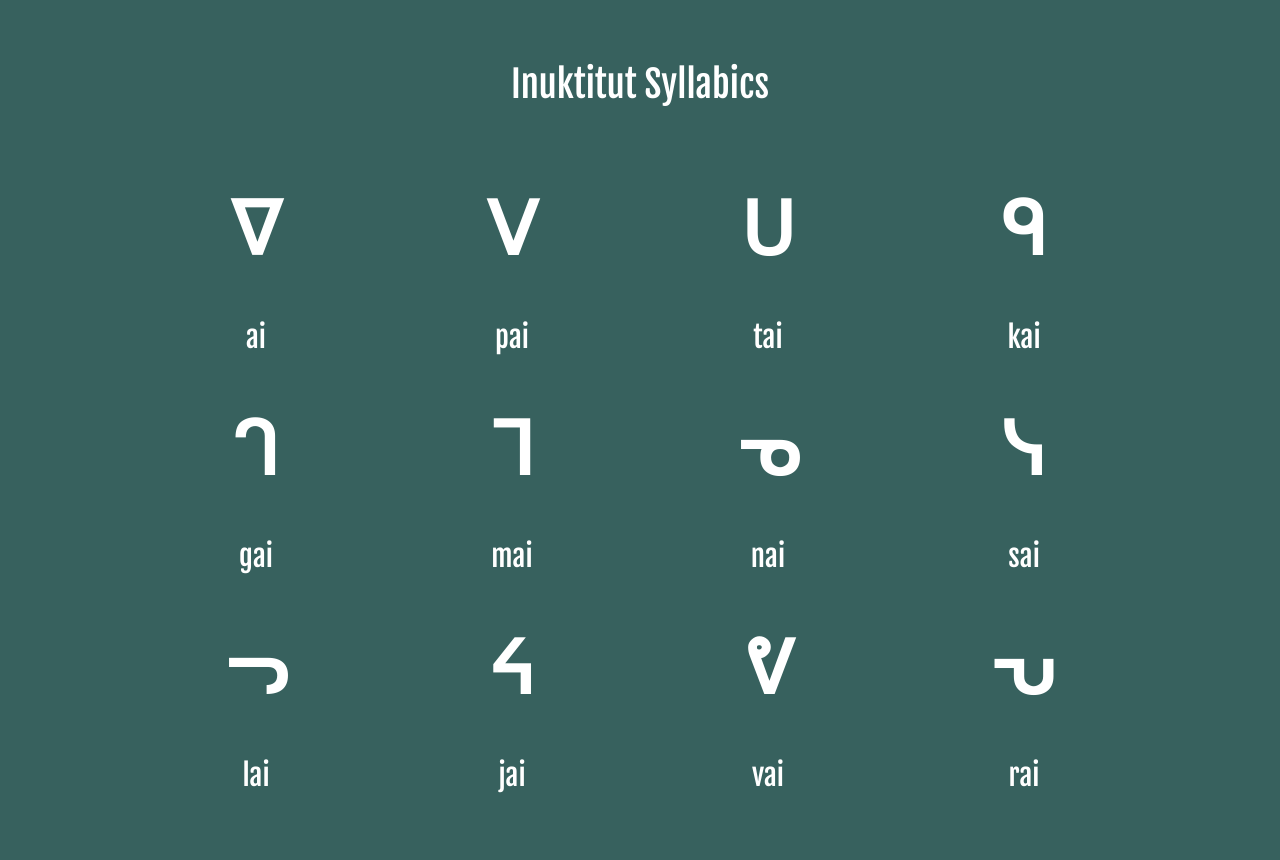
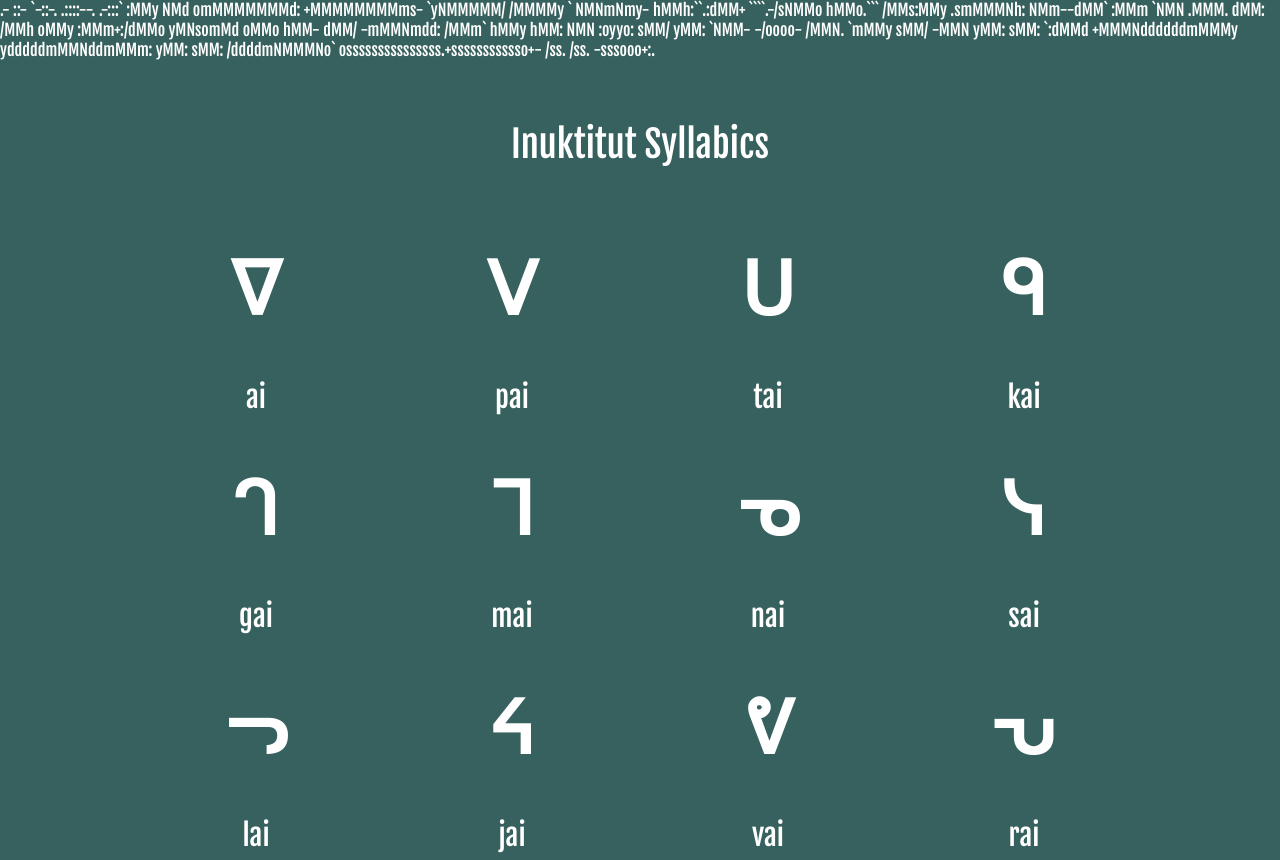
Before and after one commit to eskzsolt/animated-abugida, a plain HTML site: page index.html in a window 1280 px wide. Before the commit the page ends 800 px from the top, so only its background shows below. Drawn offline with nearby package versions, Linux system fonts and the light colour scheme.

Commit message:
Update index.html

`````diff
--- a/index.html
+++ b/index.html
@@ -1,5 +1,20 @@
 <!DOCTYPE html>
 <html lang="en">
+
+
+
+         .-                           ::-           `-::-.      .::::--.          .-:::`
+        :MMy                          NMd         omMMMMMMMd:   +MMMMMMMMms-   `yNMMMMM/
+       /MMMMy                 `       NMNmNmy-   hMMh:``.:dMM+   ````.-/sNMMo  hMMo.```
+      /MMs:MMy            .smMMMNh:   NMm--dMM` :MMm      `NMN           .MMM. dMM:
+     /MMh  oMMy          :MMm+:/dMMo  yMNsomMd  oMMo       hMM-           dMM/ -mMMNmdd:
+    /MMm`   hMMy         hMM:    NMN   :oyyo:   sMM/       yMM:          `NMM-   -/oooo-
+   /MMN.    `mMMy        sMM/   -MMN            yMM:       sMM:        `:dMMd
+  +MMMNddddddmMMMy ydddddmMMNddmMMm:            yMM:       sMM: /ddddmNMMMNo`
+  osssssssssssssss.+ssssssssssso+-              /ss.       /ss. -sssooo+:.
+
+
+
 <head>
     <meta charset="utf-8">
     <meta name="viewport" content="width=device-width, initial-scale=1">
`````
